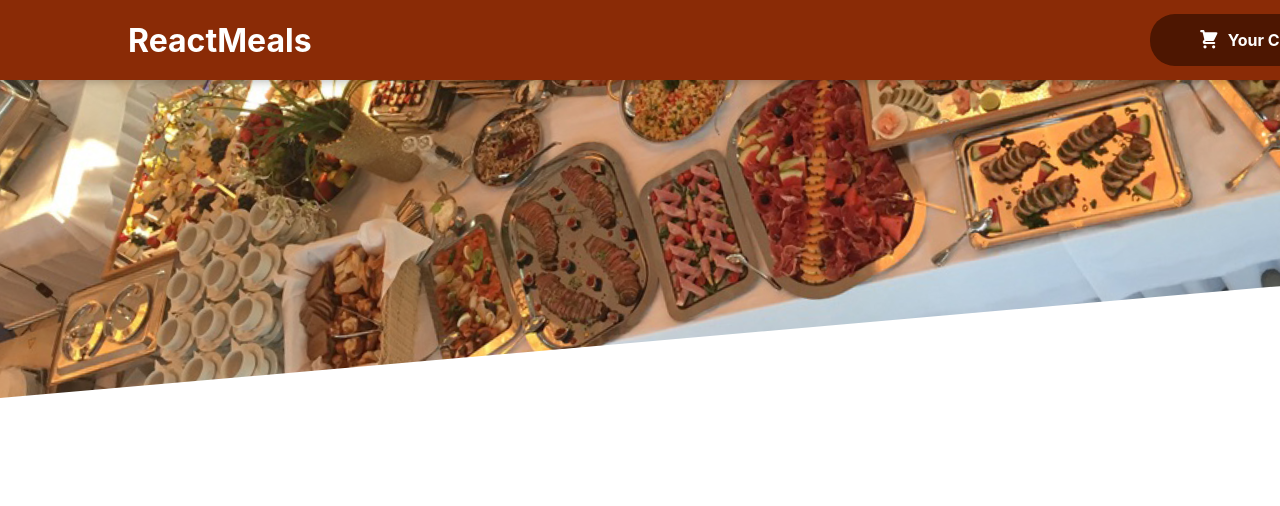
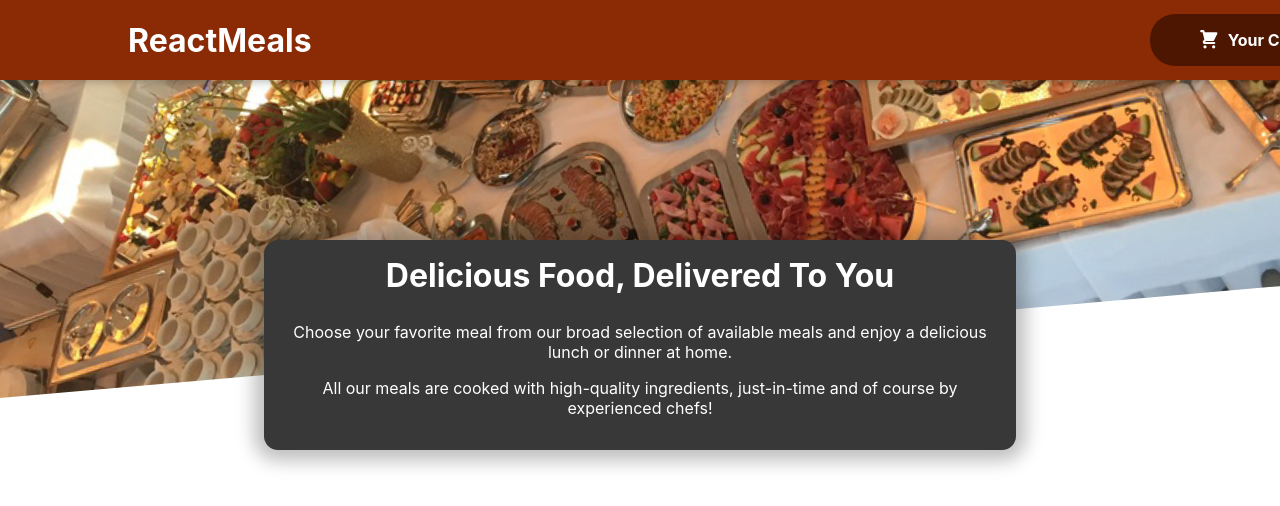
Before and after one commit to arundhati-shreya/Creating-a-Restaurant-Website, a React (Create React App) app: page / in a window 1280 px wide. Shown: the top 506 px of the page. Built offline with nearby package versions, Linux system fonts and the light colour scheme.

Commit message:
Add Restaurant Summary

```diff
--- a/src/App.js
+++ b/src/App.js
@@ -1,11 +1,14 @@
 import { Fragment } from "react";
 import Header from "./components/Layout/Header";
-
+import Meals from './components/Meals/Meals';
 
 function App() {
   return (
     <Fragment>
    <Header/>
+   <main>
+    <Meals/>
+   </main>
     </Fragment>
   );
 }
--- /dev/null
+++ b/src/components/Meals/Meals.js
@@ -0,0 +1,14 @@
+import { Fragment } from 'react';
+
+import MealsSummary from './MealsSummary';
+
+
+const Meals = () => {
+  return (
+    <Fragment>
+      <MealsSummary />
+    </Fragment>
+  );
+};
+
+export default Meals;
--- /dev/null
+++ b/src/components/Meals/MealsSummary.js
@@ -0,0 +1,19 @@
+import classes from './MealsSummary.module.css';
+
+const MealsSummary = () => {
+  return (
+    <section className={classes.summary}>
+      <h2>Delicious Food, Delivered To You</h2>
+      <p>
+        Choose your favorite meal from our broad selection of available meals
+        and enjoy a delicious lunch or dinner at home.
+      </p>
+      <p>
+        All our meals are cooked with high-quality ingredients, just-in-time and
+        of course by experienced chefs!
+      </p>
+    </section>
+  );
+};
+
+export default MealsSummary;
--- /dev/null
+++ b/src/components/Meals/MealsSummary.module.css
@@ -0,0 +1,18 @@
+.summary {
+    text-align: center;
+    max-width: 45rem;
+    width: 90%;
+    margin: auto;
+    margin-top: -10rem;
+    position: relative;
+    background-color: #383838;
+    color: white;
+    border-radius: 14px;
+    padding: 1rem;
+    box-shadow: 0 1px 18px 10px rgba(0, 0, 0, 0.25);
+  }
+
+  .summary h2 {
+    font-size: 2rem;
+    margin-top: 0;
+  }
```
